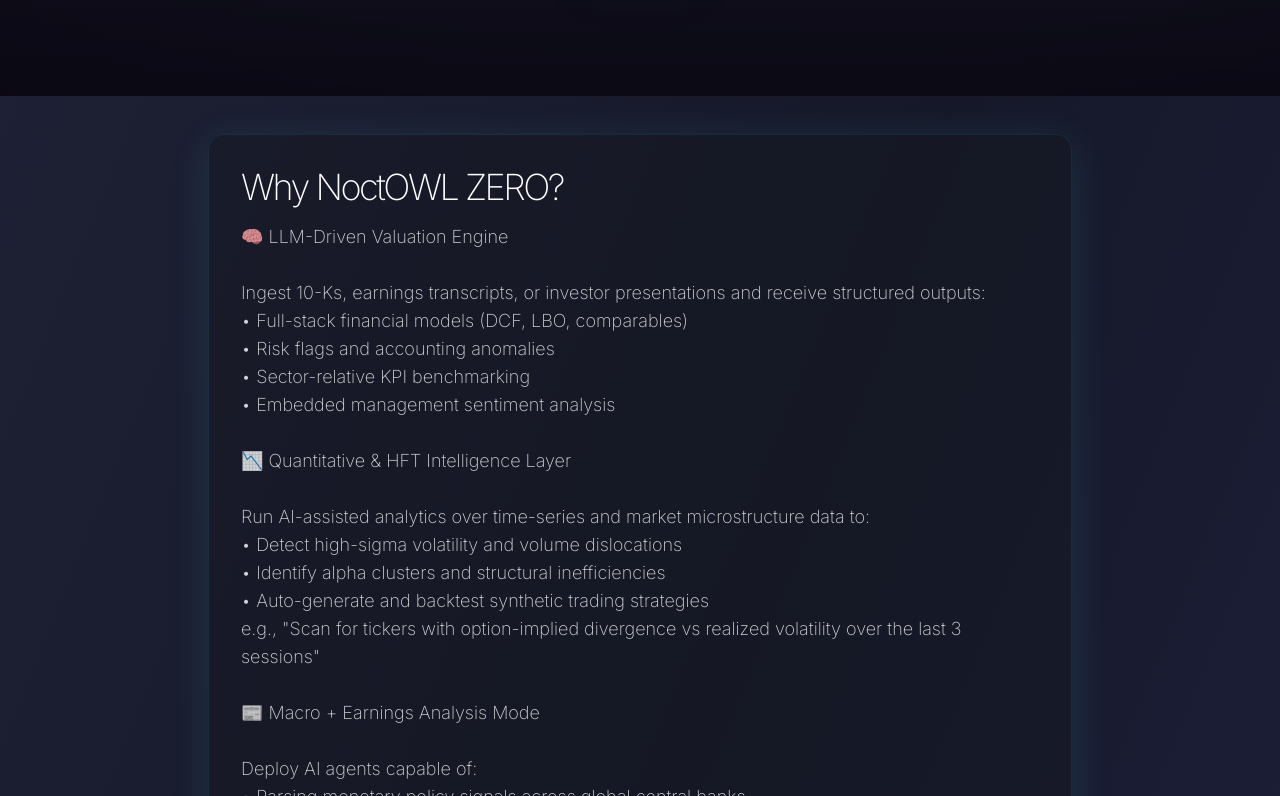
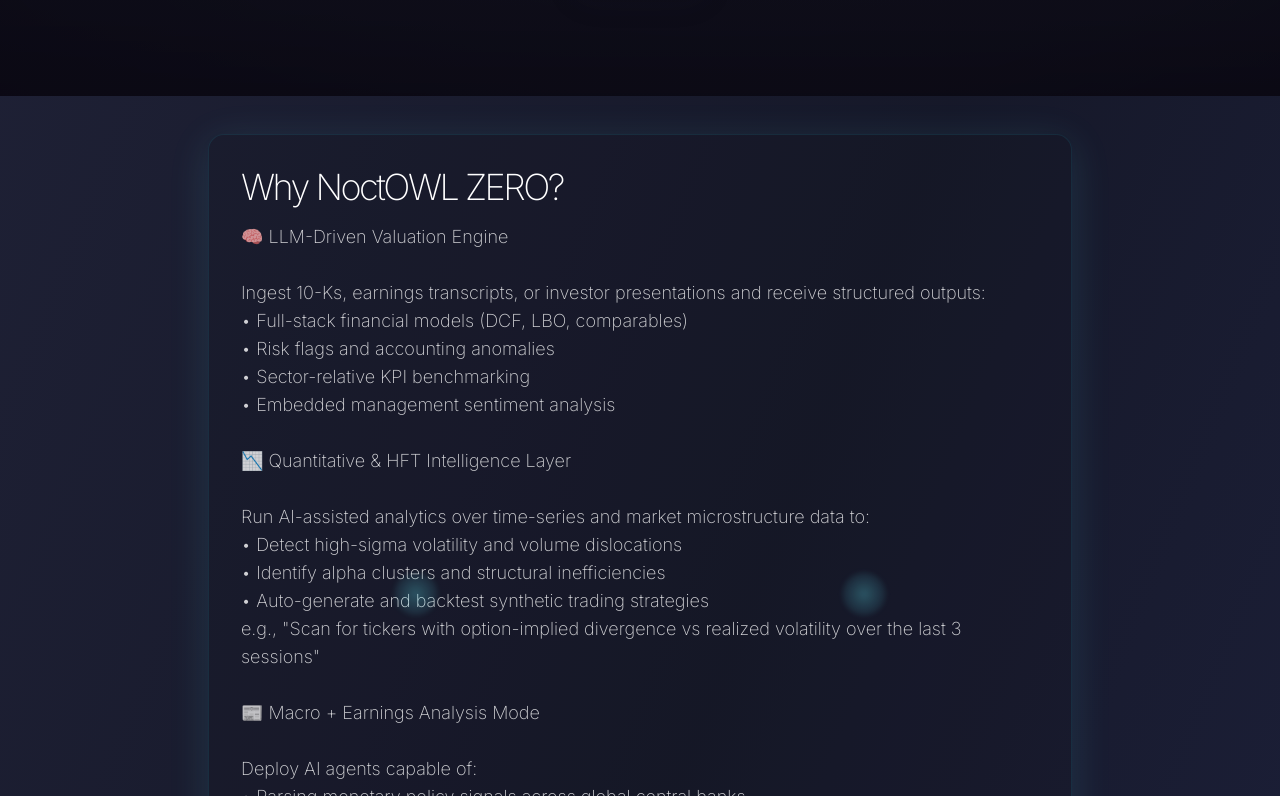
Before and after one commit to sormazi/noctowl-zero, a React (Vite) app: page / in a window 1280 px wide. Shown: the part 704-1500 px from the top of the page. Built offline with nearby package versions, Linux system fonts and the light colour scheme.

Commit message:
Refactor: Owl eye glow through sections
Adjusted transparency to allow only owl eye light to shine through "Why NoctOWL ZERO?" and "About" sections.

```diff
--- a/src/components/AboutSection.tsx
+++ b/src/components/AboutSection.tsx
@@ -2,6 +2,7 @@
 import React from "react";
 import { AnimatedSection } from "@/components/AnimatedSection";
 import { GlassCard } from "@/components/ui/GlassCard";
+import { OwlEyesGlowOverlay } from "./OwlEyesGlowOverlay";
 
 export const AboutSection = () => (
   <AnimatedSection
@@ -12,7 +13,8 @@ export const AboutSection = () => (
   >
     <GlassCard
       className="
-        bg-[#23243a]/45 dark:bg-[#16171f]/40
+        bg-[#23243a]/20 dark:bg-[#16171f]/20
+        relative
         backdrop-blur-2xl
         px-3 py-4 sm:px-8 sm:py-8
         shadow-glass
@@ -24,6 +26,7 @@ export const AboutSection = () => (
         boxShadow: "0 8px 40px 0 rgba(97,239,255,0.13), 0 2px 12px 0 rgba(18,32,69,0.10)",
       }}
     >
+      <OwlEyesGlowOverlay />
       <h2 className="text-xl xs:text-2xl md:text-3xl font-semibold mb-3 tracking-tight font-sans text-black dark:text-white" style={{letterSpacing:"-.05em"}}>
         About
       </h2>
--- a/src/components/MissionSection.tsx
+++ b/src/components/MissionSection.tsx
@@ -2,6 +2,7 @@
 import React from "react";
 import { GlassCard } from "@/components/ui/GlassCard";
 import { AnimatedSection } from "@/components/AnimatedSection";
+import { OwlEyesGlowOverlay } from "./OwlEyesGlowOverlay";
 
 const featureText = `
 🧠 LLM-Driven Valuation Engine
@@ -44,7 +45,8 @@ export const MissionSection = () => {
         <div className="max-w-4xl mx-auto px-2 sm:px-4">
           <GlassCard
             className="
-              bg-[#23243a]/45 dark:bg-[#16171f]/40
+              bg-[#23243a]/20 dark:bg-[#16171f]/20
+              relative
               backdrop-blur-2xl
               px-3 py-4 sm:px-8 sm:py-8
               shadow-glass
@@ -56,6 +58,7 @@ export const MissionSection = () => {
               boxShadow: "0 8px 40px 0 rgba(97,239,255,0.13), 0 2px 12px 0 rgba(18,32,69,0.10)",
             }}
           >
+            <OwlEyesGlowOverlay />
             <div className="flex flex-col md:flex-row items-center gap-5 md:gap-12">
               <div className="flex-grow w-full">
                 <h2
--- /dev/null
+++ b/src/components/OwlEyesGlowOverlay.tsx
@@ -0,0 +1,44 @@
+
+import React from "react";
+
+// These coordinates are relative to the owl SVG in the background
+// (left eye: x=244, right eye: x=376, both y=172)
+// We use % and rem-based width for responsiveness
+
+// Card should be position:relative for this to work!
+export const OwlEyesGlowOverlay: React.FC = () => (
+  <div
+    aria-hidden="true"
+    className="pointer-events-none absolute inset-0 z-0 select-none"
+    style={{ mixBlendMode: "lighter" }} // blend the glow with card bg
+  >
+    {/* Left eye glow */}
+    <div
+      className="absolute"
+      style={{
+        left: "24%", // experimentally determined, matches owl left eye
+        top: "44%",  // vertical centering, ~owl eye level
+        width: "44px", // 44px = SVG eye width (rx*2 ~12)
+        height: "44px",
+        transform: "translate(-50%,-50%)",
+        background: "radial-gradient(circle, rgba(97,239,255,0.28) 0%, rgba(97,239,255,0.08) 65%, transparent 100%)",
+        filter: "blur(2.5px)",
+        borderRadius: "50%",
+      }}
+    />
+    {/* Right eye glow */}
+    <div
+      className="absolute"
+      style={{
+        left: "76%", // matches owl right eye horizontal
+        top: "44%",  // same vertical
+        width: "44px",
+        height: "44px",
+        transform: "translate(-50%,-50%)",
+        background: "radial-gradient(circle, rgba(97,239,255,0.28) 0%, rgba(97,239,255,0.08) 65%, transparent 100%)",
+        filter: "blur(2.5px)",
+        borderRadius: "50%",
+      }}
+    />
+  </div>
+);
```
